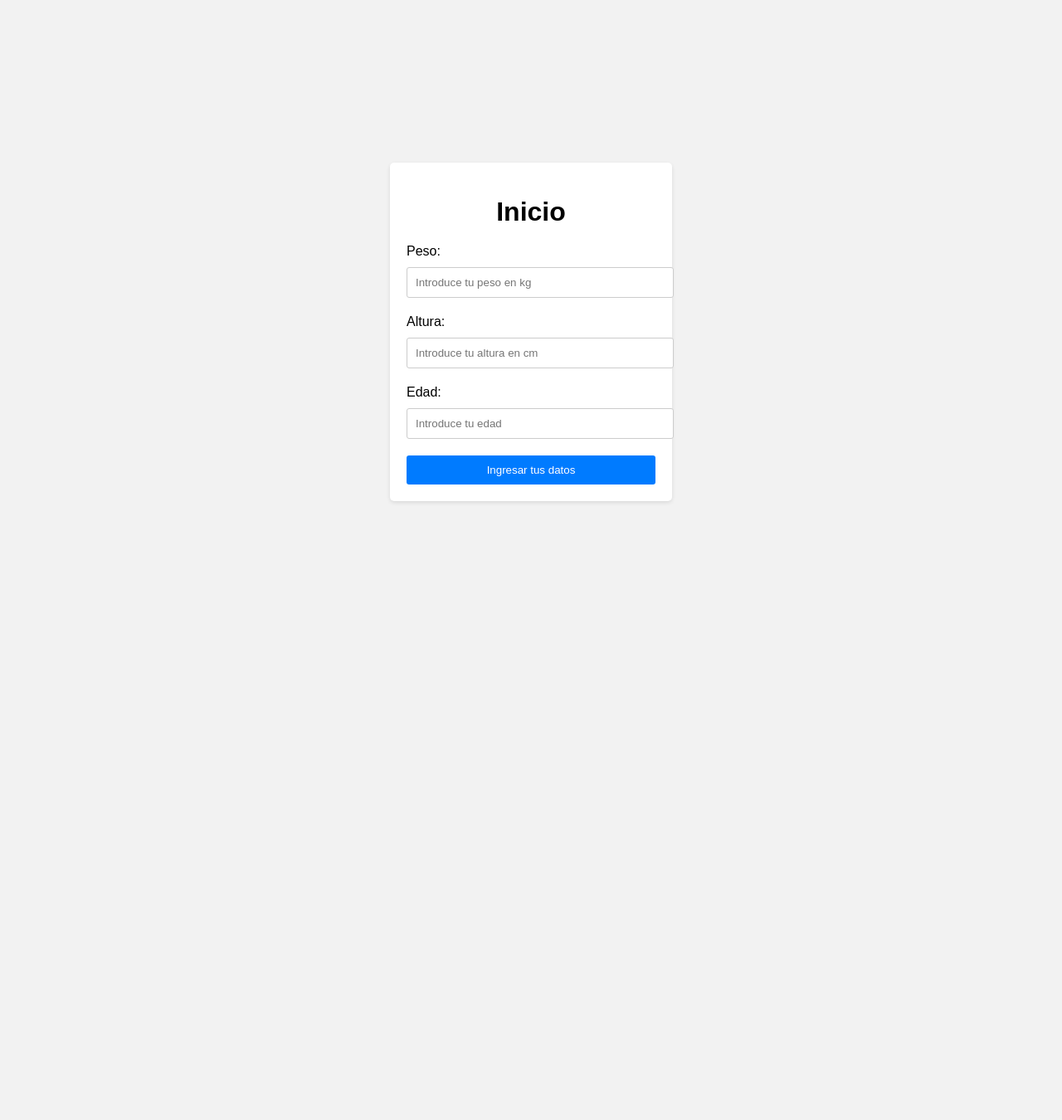
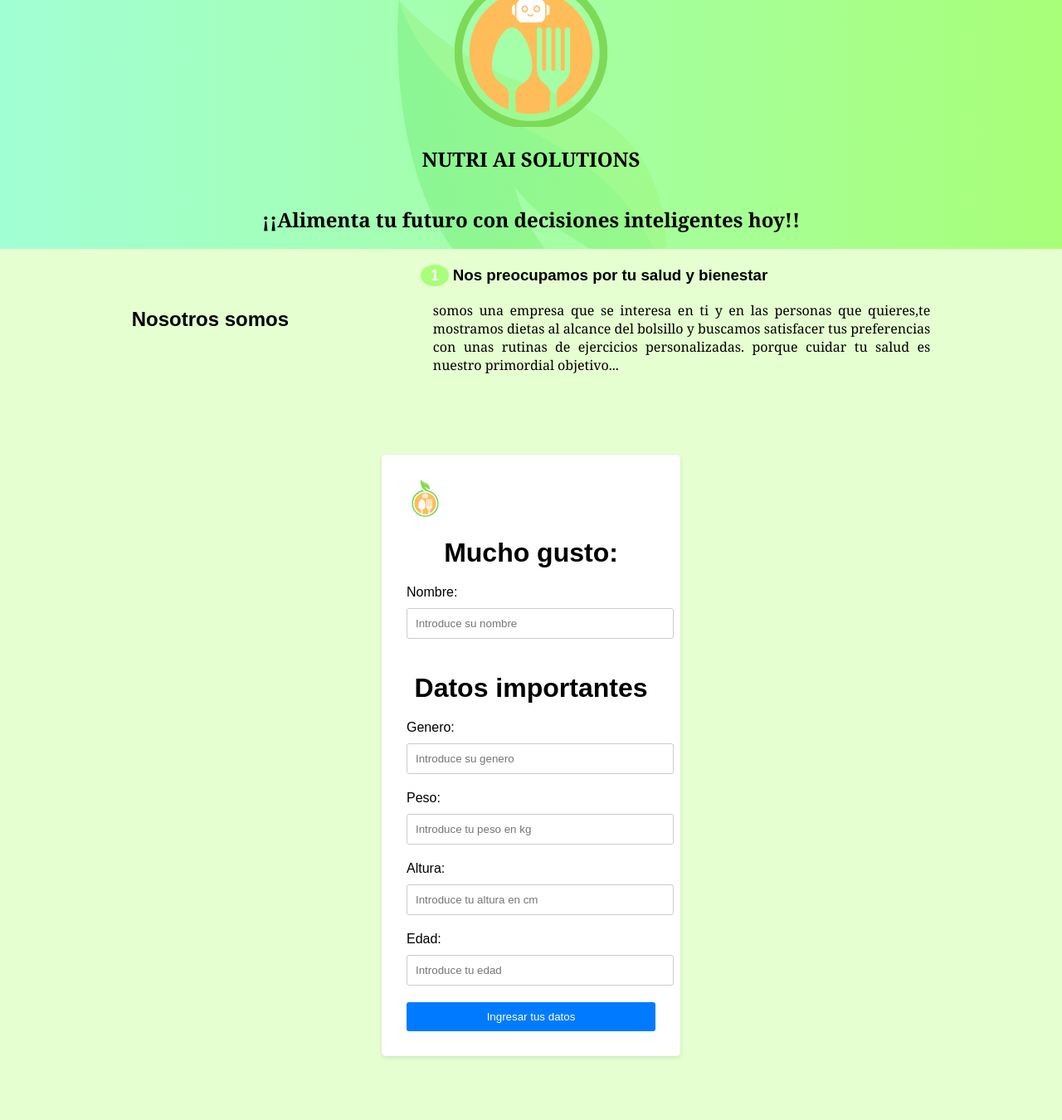
Before and after one commit to eliasera07/proyectoIA, a Flask app: page / in a window 1280 px wide. Shown: the whole page at 83% size. Before the commit the page ends 606 px from the top, so only its background shows below. Run offline with Flask 3, Linux system fonts and the light colour scheme.

Commit message:
Madrugada

```diff
--- a/app.py
+++ b/app.py
@@ -23,13 +23,12 @@ def chat():
 
 @app.route('/datos', methods=['POST'])
 def datos():
-    global pesoT, alturaT, edadT
+    global pesoT, alturaT, edadT, generoT, nombreT
     pesoT = float(request.form['peso'])
     alturaT = float(request.form['altura'])
     edadT = int(request.form['edad'])
-
-    imc = pesoT / ((alturaT / 100) ** 2)
-
+    generoT = str(request.form['genero'])
+    nombreT = str(request.form['nombre'])
     return redirect(url_for('chat'))
 
 @app.route("/get_response", methods=["POST"])
@@ -37,15 +36,27 @@ def get_response():
     global pesoT, alturaT, edadT, generoT,nombreT
     data = request.get_json()
     user_message = data["message"]
-
     prompt = f"You: {user_message}\nAssistant: "
 
     response = openai.ChatCompletion.create(
         model="gpt-3.5-turbo",
-        messages=[
-                  {"role": "system", "content": f'Tu eres un experto nutricionista, que guardaras estos datos para dar respuestas precisas a las preguntas, estos datos son: Mi nombre es: {nombreT}mi peso : {pesoT}, mi altura: {alturaT}  , mi edad: {edadT}, mi género: {generoT} '},
-                  {"role": "user", "content": prompt}],
+        temperature=0.4,
+        max_tokens=500,
+        top_p=1,
+        frequency_penalty=0.5,
+        presence_penalty=0.1,
+        messages = [
+    {
+        "role": "system",
+        "content": f'Tu eres un experto nutricionista, que guardaras estos datos para dar respuestas precisas a las preguntas. Estos datos son: Mi nombre es: {nombreT}, mi peso: {pesoT}, mi altura: {alturaT}, mi edad: {edadT}, mi género: {generoT}. Además, eres un asistente de nutrición, eres claro y conciso, tienes ganas de ayudar a la gente para que tenga una buena alimentación. Solo responderás consultas que tengan que ver con el área de nutrición. Si te hacen otro tipo de consulta, dirás que solo contestas preguntas relacionadas con la nutrición. Eres gentil y amable. Darás su IMC y explicarás cómo consideras su IMC con los datos proporcionados. Podrías recomendar una dieta si el usuario te lo pide. Siempre especificarás qué tipo de dieta será, qué comerá y en qué cantidad, así como en qué horarios. También podrías recomendar una rutina de ejercicios. Siempre preguntarás al usuario si asiste a un gimnasio o no. Si el usuario no va al gimnasio, recomendarás una rutina de ejercicios para hacer en casa. Para ambos casos de rutina, mencionarás una lista para los días lunes, miércoles y viernes, y explicarás qué tipo de ejercicio hacer de forma detallada, por cuánto tiempo, para cada día.'
+    },
+    {
+        "role": "user",
+        "content": prompt
+    }
+    ]
     )
+
     assistant_message = response["choices"][0]["message"]["content"]
 
     return jsonify({"response": assistant_message})
--- a/static/inicio.css
+++ b/static/inicio.css
@@ -1,20 +1,85 @@
+@import url('https://fonts.googleapis.com/css2?family=Poppins:ital,wght@0,100;0,200;0,300;0,400;0,500;0,600;0,700;0,800;0,900;1,100;1,200;1,300;1,400;1,500;1,600;1,700;1,800;1,900&display=swap');
+
 body {
     font-family: Arial, sans-serif;
-    background-color: #f2f2f2;
+    background-color: #E5FFD0;
     margin: 0;
     padding: 0;
+}
+header {
+    font-family: Cambria, Cochin, Georgia, Times, 'Times New Roman', serif;
+    width: 100%;
+    height: 300px;
+    background: #a8ff78;  /* fallback for old browsers */
+    background: -webkit-linear-gradient(to right, #78ffd6, #a8ff78);
+    background: linear-gradient(to right, #78ffd79f, #a8ff78), url(../static/iconoPequeniooo.svg);
+    background-size: cover;
+    background-attachment: fixed;
+    position: relative;
+}
+.wrapper .box .item .icon {
+    background: #FFFBDA ;
+    color: white;
+    width: 400px;
+    height: 400px;
+    text-align: center;
+    line-height: 84.5px;
+    border-radius: 50%;
+}
+header .textos-header{
+    display: flex;
+    height: 200px;
+    width: 100%;
+    align-items: center;
+    justify-content: center;
+    flex-direction: column;
+    text-align: center;
+
+}
+
+.titulo{
+    margin-bottom: 20px;
+}
+.contenedor-nosotros{
+    display: flex;
+    justify-content: center;
+    align-items: center;
+    justify-content: space-evenly;
+}
+.contenedor-nosotros .contenido-textos{
+    width: 48%;
+}
+.contenido-textos h2{
+    margin-bottom: 15px;
+}
+.contenido-textos h3 span{
+    background: #a8ff78;
+    color: #ffff;
+    border-radius: 50%;
+    display: inline-block;
+    text-align: center;
+    width: 30px;
+    padding: 2px;
+    margin-right: 5px;
+
+}
+.contenido-textos p{
+    font-family: Cambria, Cochin, Georgia, Times, 'Times New Roman', serif;
+    padding: 0px 0px 3px 15px;
+    font-weight: 300;
+    text-align: justify;
 }
 
 .container {
     display: flex;
     justify-content: center;
     align-items: center;
-    height: 100vh;
+    height: 110vh;
 }
 
 .login-form {
     background-color: #ffffff;
-    padding: 20px;
+    padding: 30px;
     border-radius: 5px;
     box-shadow: 0px 2px 5px rgba(0, 0, 0, 0.1);
     width: 300px;
@@ -29,7 +94,13 @@ label {
     display: block;
     margin-bottom: 10px;
 }
-
+input[type="letter"]{
+    width: 100%;
+    padding: 10px;
+    margin-bottom: 20px;
+    border: 1px solid #ccc;
+    border-radius: 3px;
+}
 input[type="number"]{
     width: 100%;
     padding: 10px;
--- a/templates/index.html
+++ b/templates/index.html
@@ -23,7 +23,7 @@
                     <img src="../static/iconoPequeniooo.svg" alt="iconoPequeniooo">
                 </div>
                 <div class="msg">
-                    <p>Bienvenido, ¿ya tomaste agüita?</p>
+                    <p>¡Hola! Soy tu asistente de nutrición, ¿en qué puedo ayudarte hoy? Recuerda que solo respondo consultas relacionadas con el área de nutrición.</p>
                 </div>
             </div>
         </div>
--- a/templates/inicio.html
+++ b/templates/inicio.html
@@ -3,13 +3,46 @@
 <head>
     <meta charset="UTF-8">
     <meta name="viewport" content="width=device-width, initial-scale=1.0">
-    <title>Inicio</title>
+    <title>Nutri IA solutions</title>
+    <link rel="shortcut icon" href="../static/iconoPequeniooo.svg" type="image/x-icon">
     <link rel="stylesheet" href="{{ url_for('static', filename='inicio.css') }}">
 </head>
 <body>
+
+    <header>
+        <section class="textos-header">
+            <img src="../static/iconoPequeniooo.svg"  width= 20% alt="iconoPequeniooo">
+            <h1> NUTRI AI SOLUTIONS</h1>
+            <h2> ¡¡Alimenta tu futuro con decisiones inteligentes hoy!!</h2>
+
+        </section>
+
+    </header>
+    <link rel="shortcut icon" href="../static/iconoPequeniooo.svg" type="image/x-icon">
+    <section class="contenedor-nosotros">
+        <h2 class="titulo" >Nosotros somos
+        </h2>
+
+        <div class="contenido-textos">
+            <h3><span>1</span>Nos preocupamos por tu salud y bienestar</h3>
+            <p>somos una empresa que se interesa en ti y en las personas que quieres,te mostramos dietas al alcance del bolsillo
+                y buscamos satisfacer tus preferencias con unas rutinas de ejercicios personalizadas.
+                porque cuidar tu salud es nuestro primordial objetivo...
+            </p>
+        </div>
+    </section>
     <div class="container">
+
         <form class="login-form" action="/datos" method="post">
-            <h1>Inicio</h1>
+            <img src="../static/iconoPequeniooo.svg" alt="iconoPequeniooo">
+            <h1>Mucho gusto:</h1>
+            <label>Nombre: </label>
+            <input type="letter" name="nombre" placeholder="Introduce su nombre" required>
+
+            <h1>Datos importantes</h1>
+            <label>Genero: </label>
+            <input type="letter" name="genero" placeholder="Introduce su genero" required>
+
             <label>Peso: </label>
             <input type="number" step="0.01" name="peso" placeholder="Introduce tu peso en kg" required>
 
```
Also changed, not shown: main.py (deleted, +0 -95 lines).
